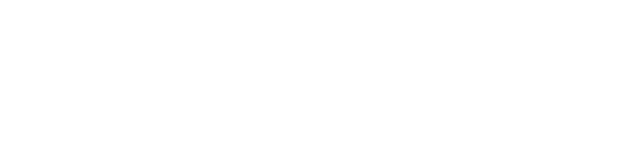
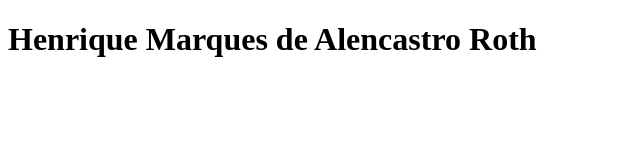
Before and after one commit to henriquemaroth-png/testegithub, a plain HTML site: page index.html in a window 1280 px wide. Shown: the whole page, without its empty margins (0-640 px from the left). Drawn offline with Linux system fonts and the light colour scheme.

Commit message:
Adicionar titulo página
Foi adicionado o titulo da página inicial

```diff
--- a/index.html
+++ b/index.html
@@ -7,6 +7,7 @@
     <link rel="stylesheet" href="style.css">
 </head>
 <body>
+    <h1>Henrique Marques de Alencastro Roth</h1>
     <script src="./script.js"></script>
 </body>
 </html>
```
